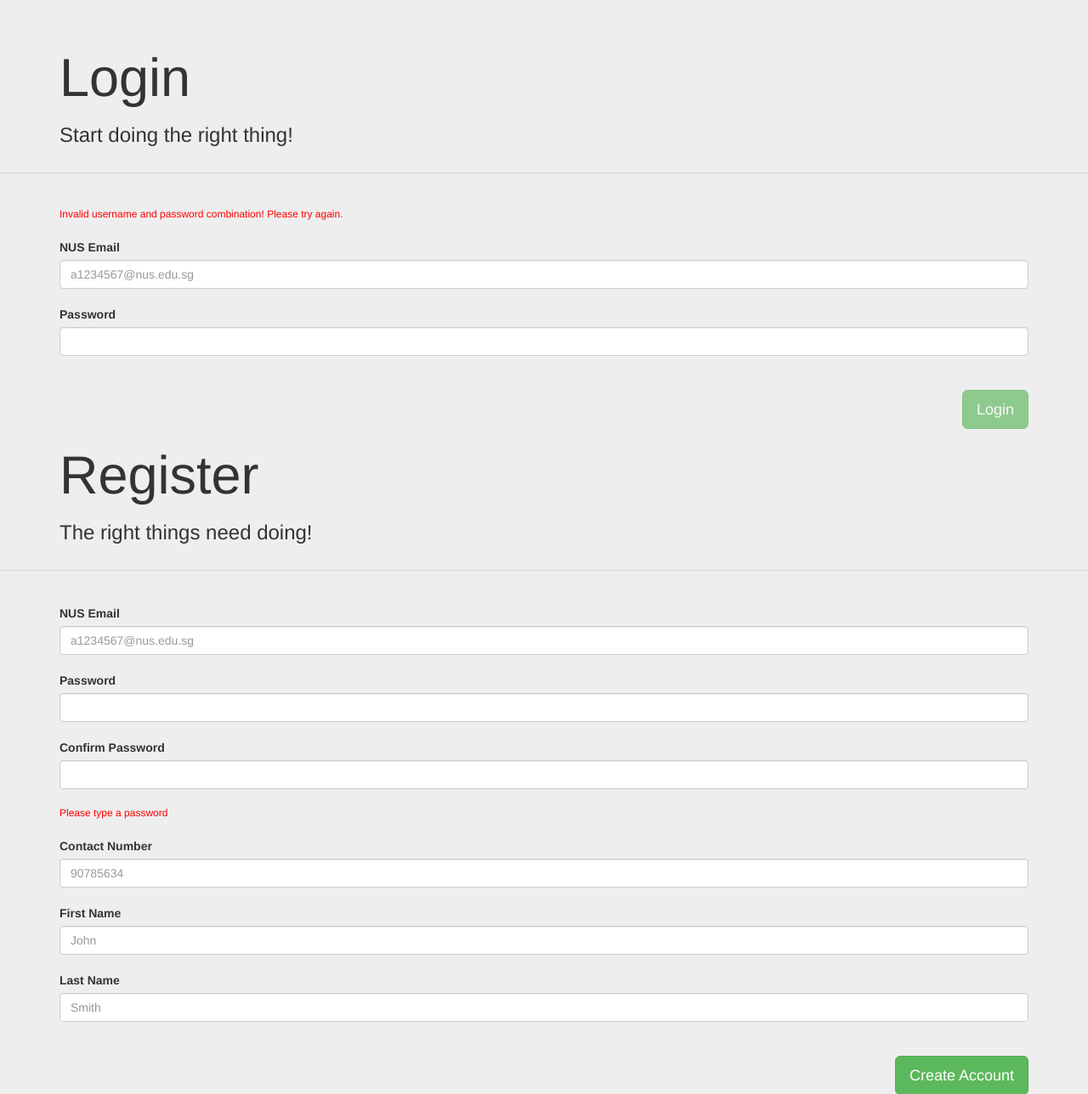
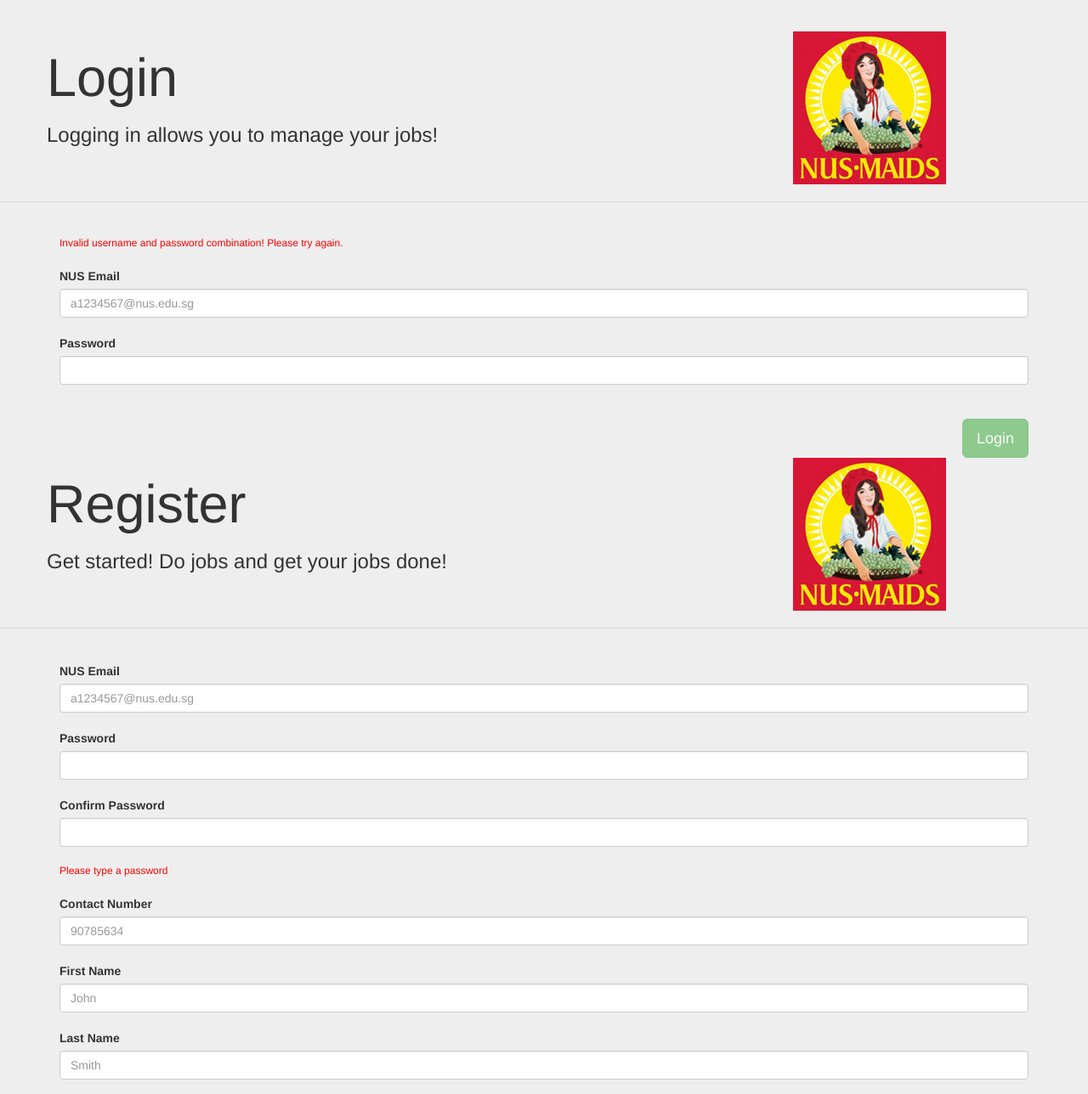
Before and after one commit to nusmaids/nusmaids, a PHP site: page /login-page.php in a window 1280 px wide. Shown: the part 61-1349 px from the top of the page at 85% size. Run offline with PHP 8.4, Linux system fonts and the light colour scheme.

Commit message:
add pics to pages

```diff
--- a/css/custom.css
+++ b/css/custom.css
@@ -15,6 +15,16 @@ body {
 
 .nusmaids-brand {
     font-size: 50px;
+}
+
+.nusmaids-title-container {
+    width: 50%;
+    float: left;
+}
+
+.nusmaids-logo-container {
+    width: 25%;
+    float: right;
 }
 
 .nusmaids-selection-box {
--- a/layout/login-template.php
+++ b/layout/login-template.php
@@ -1,6 +1,13 @@
 <div class="container">
-    <h1>Login</h1>
-    <h3>Start doing the right thing!</h3>
+    <div class="row">
+        <div class="nusmaids-title-container">
+            <h1>Login</h1>
+            <h3>Logging in allows you to manage your jobs!</h3>
+        </div>
+        <div class="nusmaids-logo-container">
+            <img class="nusmaids-inline-logo" src="img/NUSMaids logo.png">
+        </div>
+    </div>
 </div>
 
 <hr>
--- a/layout/reg-template.php
+++ b/layout/reg-template.php
@@ -1,6 +1,13 @@
 <div class="container">
-    <h1>Register</h1>
-    <h3>The right things need doing!</h3>
+    <div class="row">
+        <div class="nusmaids-title-container">
+            <h1>Register</h1>
+            <h3>Get started! Do jobs and get your jobs done!</h3>
+        </div>
+        <div class="nusmaids-logo-container">
+            <img class="nusmaids-inline-logo" src="img/NUSMaids logo.png">
+        </div>
+    </div>
 </div>
 
 <hr>
```
Also changed, not shown: create-job.php (+10 -4 lines), find-job.php (+9 -2 lines), index.php (+9 -2 lines).
